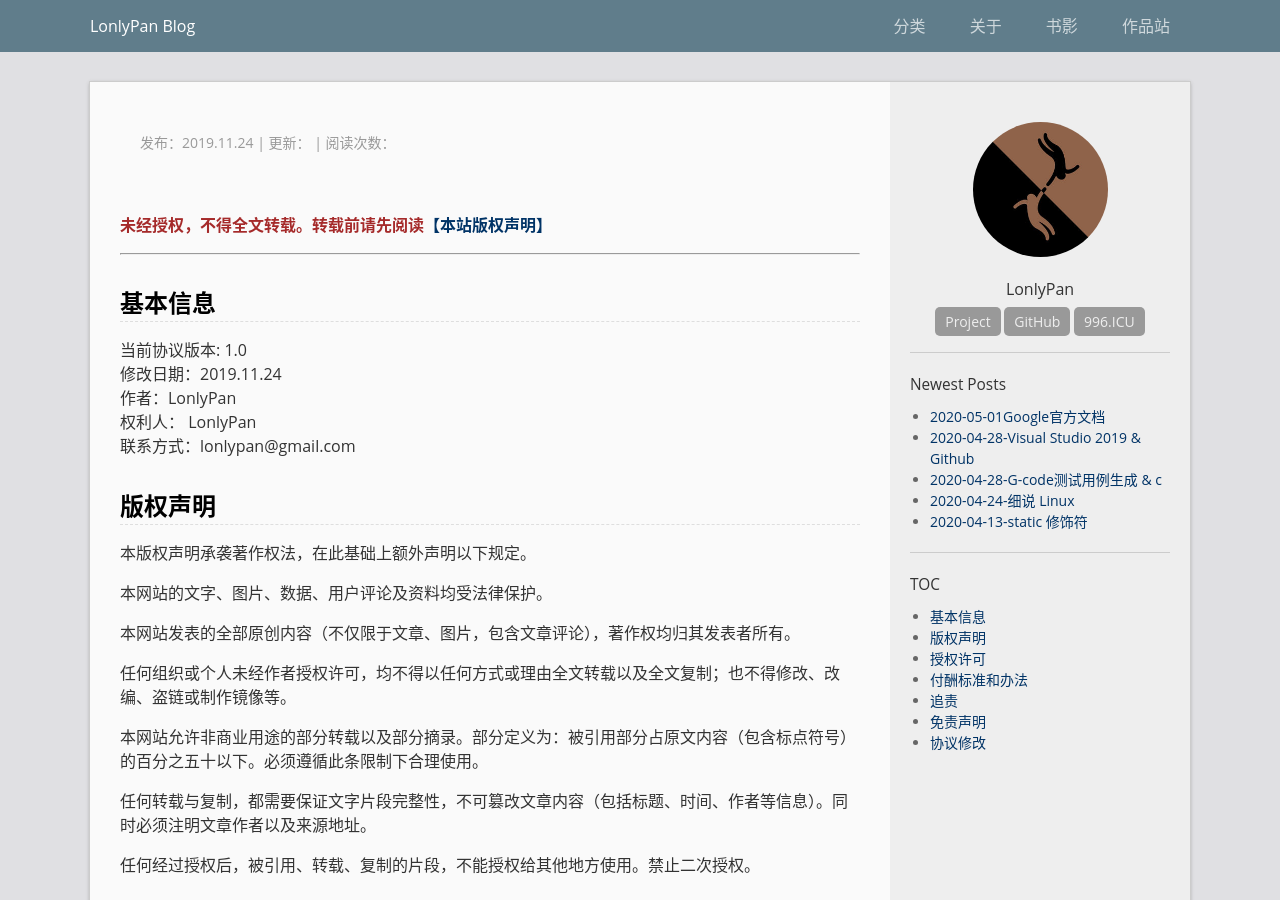
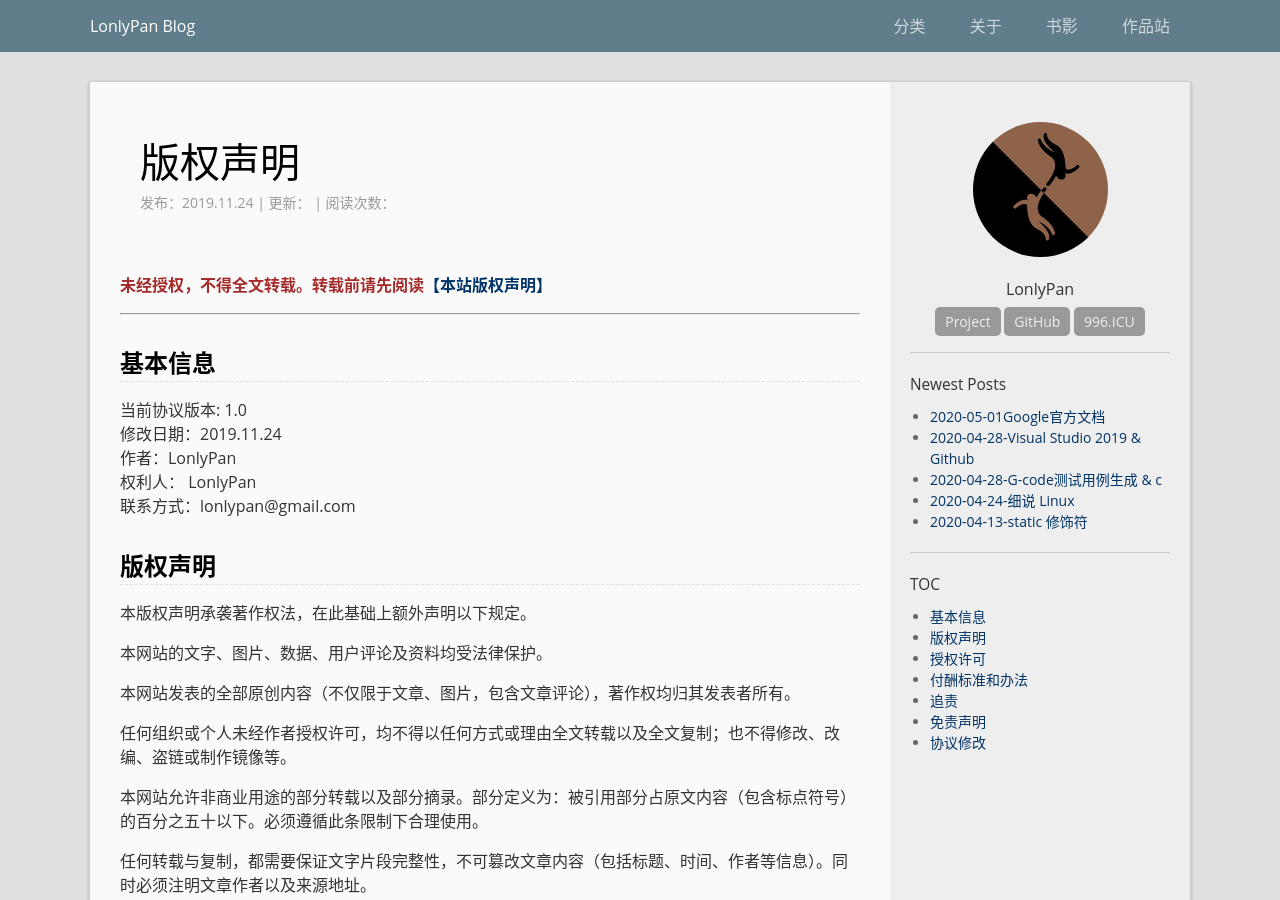
Before and after one commit to LonlyStack/LonlyPan.github.io, a Jekyll site: the page built from _posts/2019-11-24-版权声明.md, in a window 1280 px wide and 900 px high. Built offline with Jekyll 4.4.1, drawn with Linux system fonts in a browser that asks for light colours; comment, search, counter and statistics services are not loaded.

Commit message:
修改文件: _posts/2019-11-24-版权声明.md

```diff
--- a/_posts/2019-11-24-版权声明.md
+++ b/_posts/2019-11-24-版权声明.md
@@ -1,6 +1,7 @@
 ---
 layout: post
-title:    "版权声明"
+show_title:    "版权声明"
+title:    "2019-11-24-版权声明"
 date:   2019-11-24  15:55
 categories: 办公
 ---
```
